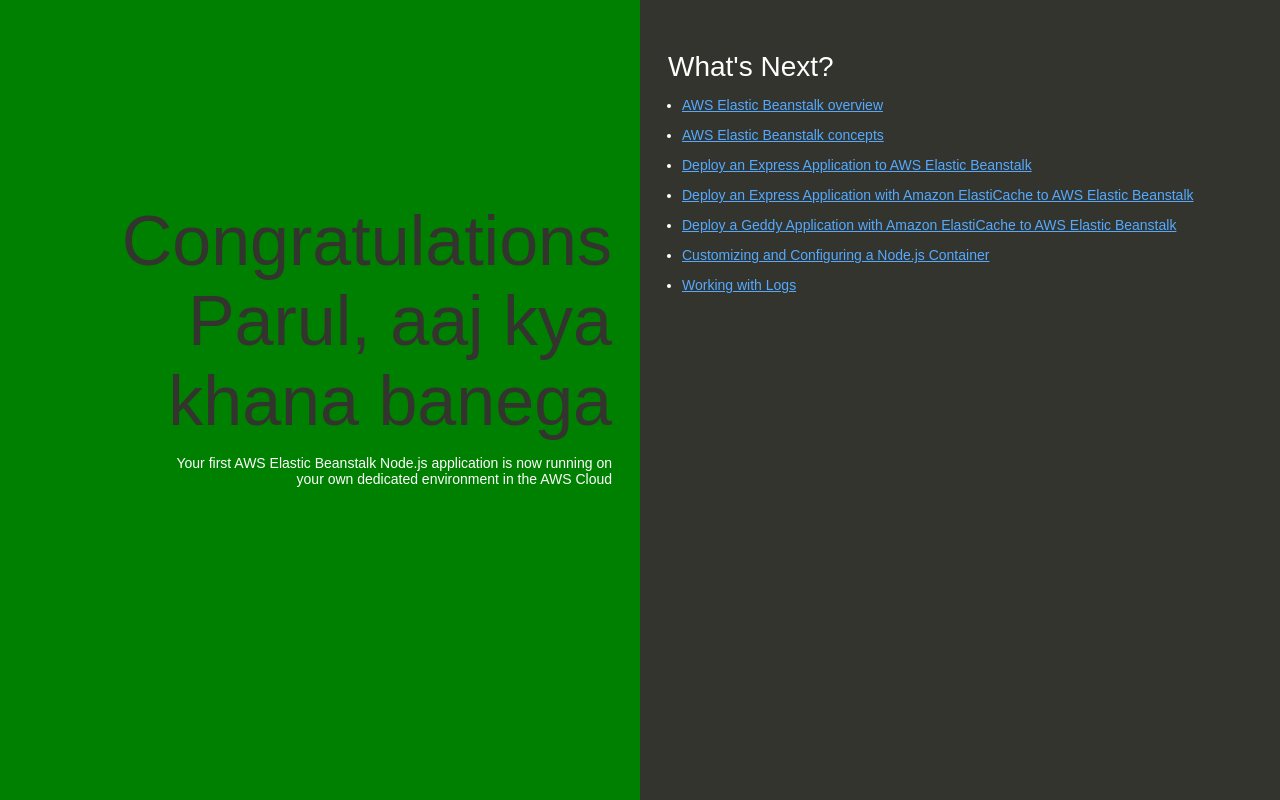
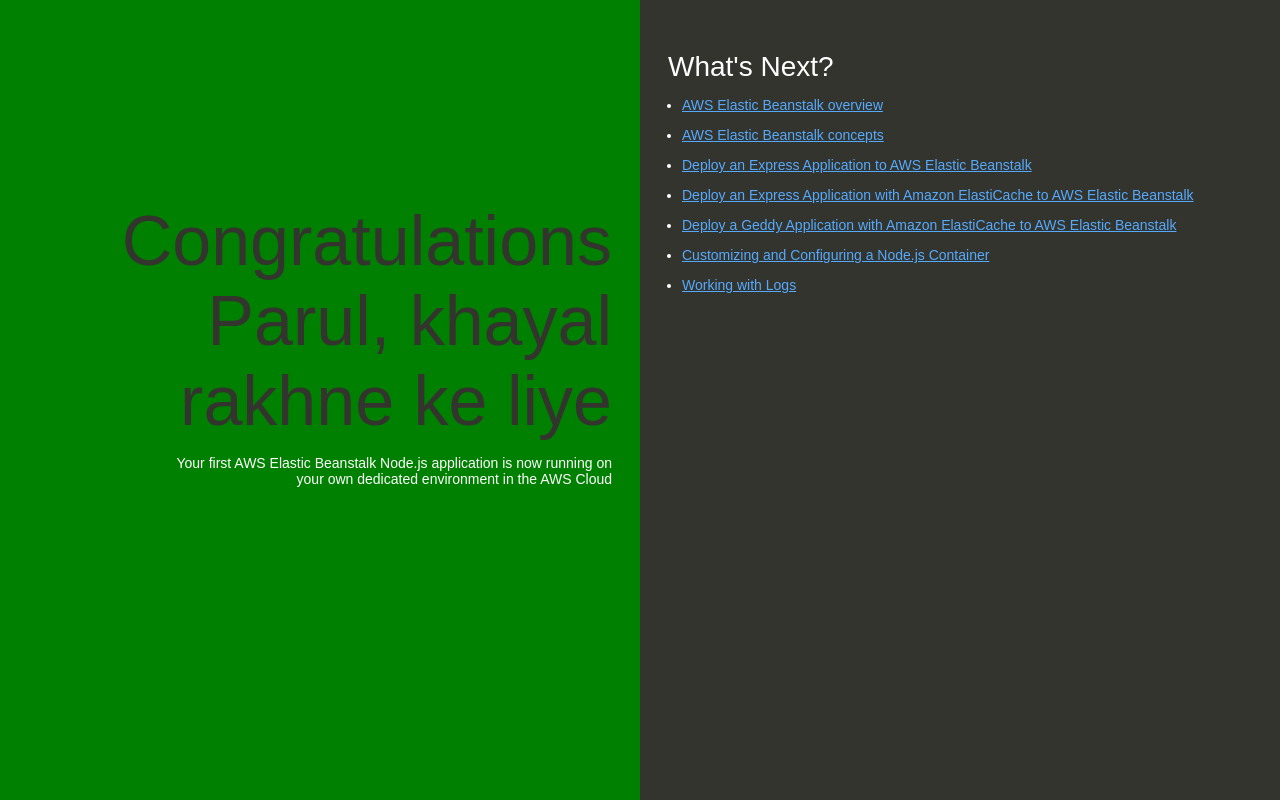
Before and after one commit to as00498685/CICD_Elasticbeanstalk, a website: page index.html in a window 1280 px wide. Drawn offline with Linux system fonts and the light colour scheme.

Commit message:
Update index.html

```diff
--- a/index.html
+++ b/index.html
@@ -74,7 +74,7 @@
   </head>
   <body>
     <div class="textColumn">
-      <h1>Congratulations Parul, aaj kya khana banega</h1>
+      <h1>Congratulations Parul, khayal rakhne ke liye</h1>
       <p>Your first AWS Elastic Beanstalk Node.js application is now running on your own dedicated environment in the AWS Cloud</p>
     </div>
     <div class="linksColumn">
```
